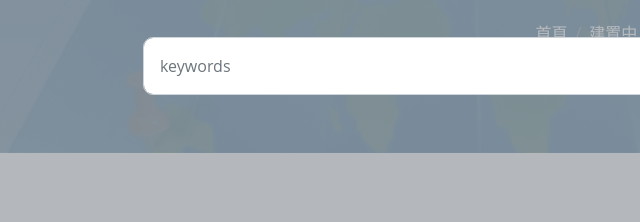
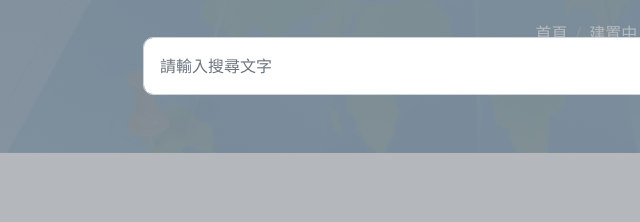
Before and after one commit to javacode113/immigrant, a plain HTML site: page 404.html in a window 1280 px wide. Both pictures are taken after a click on the button 1095 px from the left and 93 px from the top of the page. Shown: the part 369-591 px from the top of the page, 29-669 px from the left. Drawn offline with nearby package versions, Linux system fonts and the light colour scheme; files that its build step writes are made by us from their sources; a web font is replaced by a local one.

Commit message:
Add files via upload

```diff
--- a/404.html
+++ b/404.html
@@ -120,7 +120,7 @@
                 </div>
                 <div class="modal-body d-flex align-items-center">
                     <div class="input-group w-75 mx-auto d-flex">
-                        <input type="search" class="form-control p-3" placeholder="keywords"
+                        <input type="search" class="form-control p-3" placeholder="請輸入搜尋文字"
                             aria-describedby="search-icon-1">
                         <span id="search-icon-1" class="input-group-text p-3"><i class="fa fa-search"></i></span>
                     </div>
```
Also changed, not shown: about.html (+1 -1 lines), contact.html (+1 -1 lines), countries.html (+1 -1 lines), feature.html (+1 -1 lines), index.html (+1 -1 lines), service.html (+1 -1 lines), testimonial.html (+1 -1 lines), training.html (+1 -1 lines).
